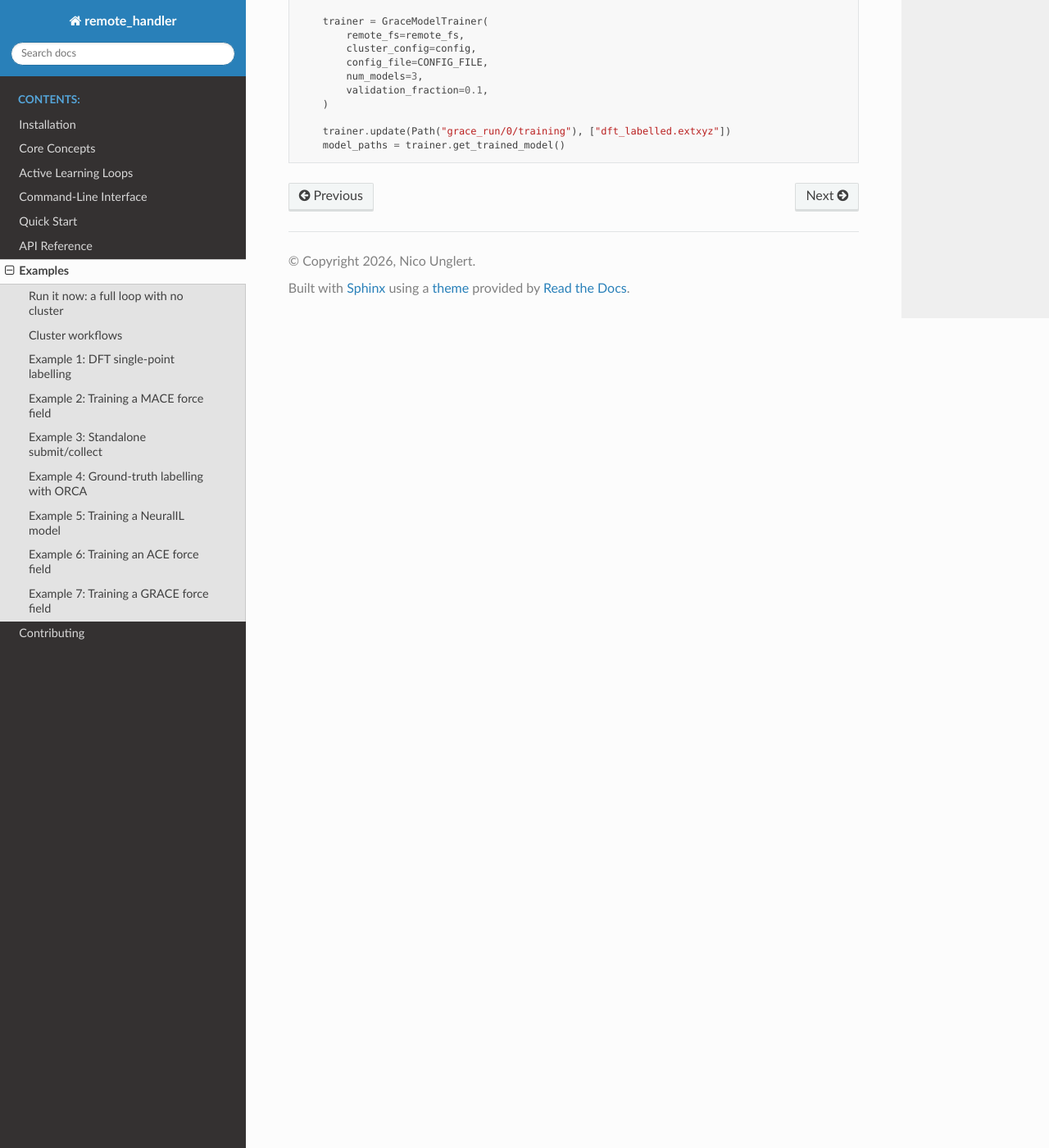
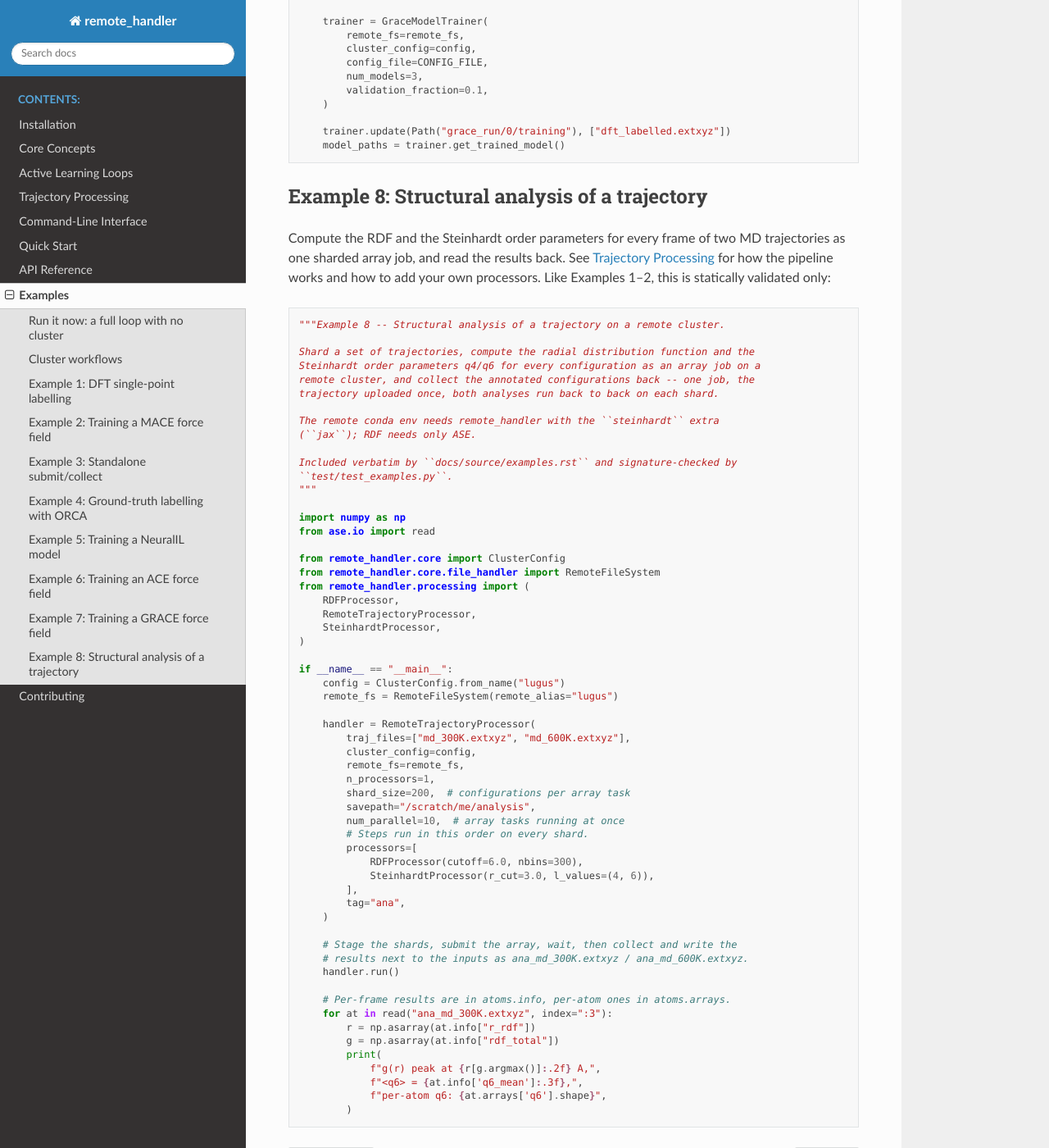
Before and after one commit to nunglert/remote_handler, a Sphinx documentation site: the page built from docs/source/examples.rst, in a window 1280 px wide and 1400 px high, scrolled down 8448 px. Shown: the whole window at 82% size. Built offline with Sphinx 7.4.7 and the Read the Docs theme 3.1.0, drawn with Linux system fonts in a browser that asks for light colours.

Commit message:
Added docs for processing subpackage

```diff
--- a/docs/source/api/index.rst
+++ b/docs/source/api/index.rst
@@ -71,8 +71,12 @@ Atoms Handler
    :undoc-members:
    :show-inheritance:
 
+.. _api-processing:
+
 Trajectory Processing
 ~~~~~~~~~~~~~~~~~~~~~~~
+
+A guide with examples is in :doc:`../processing`.
 
 ``remote_handler.processing`` is a self-contained plugin framework: a single
 composable core (``RemoteTrajectoryProcessor``) runs an ordered list of
--- a/docs/source/examples.rst
+++ b/docs/source/examples.rst
@@ -146,3 +146,14 @@ potential (``gracemaker``) instead of MACE:
 
 .. literalinclude:: examples/example_7_grace.py
    :language: python
+
+Example 8: Structural analysis of a trajectory
+-----------------------------------------------
+
+Compute the RDF and the Steinhardt order parameters for every frame of two MD
+trajectories as one sharded array job, and read the results back. See
+:doc:`processing` for how the pipeline works and how to add your own
+processors. Like Examples 1--2, this is statically validated only:
+
+.. literalinclude:: examples/example_8_processing.py
+   :language: python
--- /dev/null
+++ b/docs/source/examples/custom_processor.py
@@ -0,0 +1,63 @@
+"""A custom processor: per-atom coordination numbers.
+
+Shows the full contract for a processor defined outside remote_handler, all in
+one module: the arg schema, the cluster-side ``run``, the host-side
+``Processor`` spec, and the ``register`` call. In a real project this module
+lives in your own package (e.g. ``my_project/processors/coordination.py``),
+which must also be installed in the cluster's conda env.
+
+Included verbatim by ``docs/source/processing.rst`` and run through the real
+shard driver by ``test/test_processing_docs.py``.
+"""
+
+from dataclasses import dataclass
+from pathlib import Path
+from typing import Optional
+
+import numpy as np
+from ase.neighborlist import neighbor_list
+
+from remote_handler.exceptions import ScriptInputError
+from remote_handler.processing import Processor, register
+from remote_handler.scripts.input_models import ScriptInput
+
+
+# 1. Arg schema: one source of truth for the step's arguments. The host fills
+#    it in build_args; the driver validates against it before any compute.
+@dataclass
+class CoordinationArgs(ScriptInput):
+    cutoff: float
+
+    def validate(self, root: Optional[Path] = None) -> None:
+        if not isinstance(self.cutoff, (int, float)) or self.cutoff <= 0:
+            raise ScriptInputError("coordination: 'cutoff' must be > 0")
+
+
+# 2. Cluster-side compute: takes and returns the shard's list of Atoms.
+#    Annotate in place: per-frame values in atoms.info, per-atom values in
+#    atoms.arrays. Keep heavy imports inside run so the host stays light.
+def run(atoms_list, args, calcpath=None):
+    for at in atoms_list:
+        centers = neighbor_list("i", at, args["cutoff"])
+        cn = np.bincount(centers, minlength=len(at))
+        at.arrays["coordination"] = cn
+        at.info["coordination_mean"] = float(cn.mean())
+    return atoms_list
+
+
+# 3. Host-side spec. `name` must match the register() call below. Because the
+#    class lives in the same module as that call, registration_module defaults
+#    to this module, and the driver imports it on the cluster automatically.
+class CoordinationProcessor(Processor):
+    name = "coordination"
+
+    def __init__(self, cutoff: float = 3.0):
+        self.cutoff = cutoff
+
+    def build_args(self, savepath: str) -> dict:
+        return CoordinationArgs(cutoff=self.cutoff).to_dict()
+
+
+# 4. Registration runs at import time (on the cluster, when the driver imports
+#    this module). It must be idempotent: re-importing just re-registers.
+register("coordination", run, schema=CoordinationArgs)
--- /dev/null
+++ b/docs/source/examples/example_8_processing.py
@@ -0,0 +1,58 @@
+"""Example 8 -- Structural analysis of a trajectory on a remote cluster.
+
+Shard a set of trajectories, compute the radial distribution function and the
+Steinhardt order parameters q4/q6 for every configuration as an array job on a
+remote cluster, and collect the annotated configurations back -- one job, the
+trajectory uploaded once, both analyses run back to back on each shard.
+
+The remote conda env needs remote_handler with the ``steinhardt`` extra
+(``jax``); RDF needs only ASE.
+
+Included verbatim by ``docs/source/examples.rst`` and signature-checked by
+``test/test_examples.py``.
+"""
+
+import numpy as np
+from ase.io import read
+
+from remote_handler.core import ClusterConfig
+from remote_handler.core.file_handler import RemoteFileSystem
+from remote_handler.processing import (
+    RDFProcessor,
+    RemoteTrajectoryProcessor,
+    SteinhardtProcessor,
+)
+
+if __name__ == "__main__":
+    config = ClusterConfig.from_name("lugus")
+    remote_fs = RemoteFileSystem(remote_alias="lugus")
+
+    handler = RemoteTrajectoryProcessor(
+        traj_files=["md_300K.extxyz", "md_600K.extxyz"],
+        cluster_config=config,
+        remote_fs=remote_fs,
+        n_processors=1,
+        shard_size=200,  # configurations per array task
+        savepath="/scratch/me/analysis",
+        num_parallel=10,  # array tasks running at once
+        # Steps run in this order on every shard.
+        processors=[
+            RDFProcessor(cutoff=6.0, nbins=300),
+            SteinhardtProcessor(r_cut=3.0, l_values=(4, 6)),
+        ],
+        tag="ana",
+    )
+
+    # Stage the shards, submit the array, wait, then collect and write the
+    # results next to the inputs as ana_md_300K.extxyz / ana_md_600K.extxyz.
+    handler.run()
+
+    # Per-frame results are in atoms.info, per-atom ones in atoms.arrays.
+    for at in read("ana_md_300K.extxyz", index=":3"):
+        r = np.asarray(at.info["r_rdf"])
+        g = np.asarray(at.info["rdf_total"])
+        print(
+            f"g(r) peak at {r[g.argmax()]:.2f} A,",
+            f"<q6> = {at.info['q6_mean']:.3f},",
+            f"per-atom q6: {at.arrays['q6'].shape}",
+        )
--- a/docs/source/index.rst
+++ b/docs/source/index.rst
@@ -12,6 +12,7 @@ computational workflows involving atomic simulations, DFT calculations, and acti
    installation
    concepts
    active_learning
+   processing
    cli
    quickstart
    api/index
```
Also changed, not shown: CHANGELOG.md (+9 -0 lines), docs/source/concepts.rst (+14 -0 lines), docs/source/processing.rst (added, +224 -0 lines), 1 other file.
